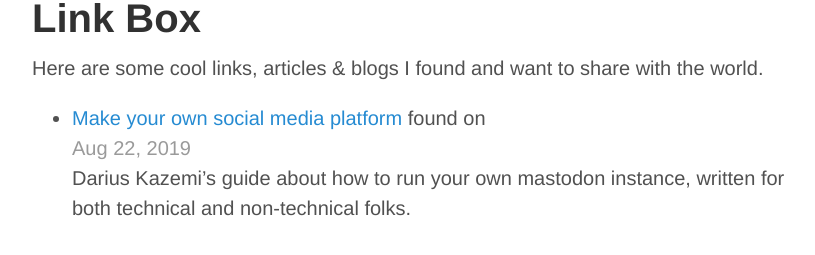
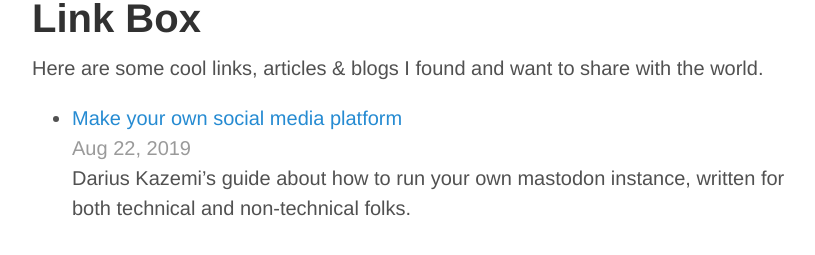
Before and after one commit to alex-esc/url, a Jekyll site: the page built from linkbox.md, in a window 1280 px wide. Shown: the part 146-401 px from the top of the page, without its empty margins (228-1043 px from the left). Built offline with Jekyll 4.4.1, drawn with Linux system fonts in a browser that asks for light colours.

Commit message:
added link box

```diff
--- a/linkbox.md
+++ b/linkbox.md
@@ -11,7 +11,7 @@ Here are some cool links, articles & blogs I found and want to share with the wo
   {% for post in site.tags.linkbox %}
     <li>
       <a href="{{ post.url }}">{{ post.title }}</a>
-	  found on <div class="post-date">{{ post.date | date: "%b %-d, %Y" }}</div>
+	  <div class="post-date">{{ post.date | date: "%b %-d, %Y" }}</div>
       {{ post.excerpt }}
     </li>
   {% endfor %}
```
Also changed, not shown: archive.md (+2 -1 lines).
